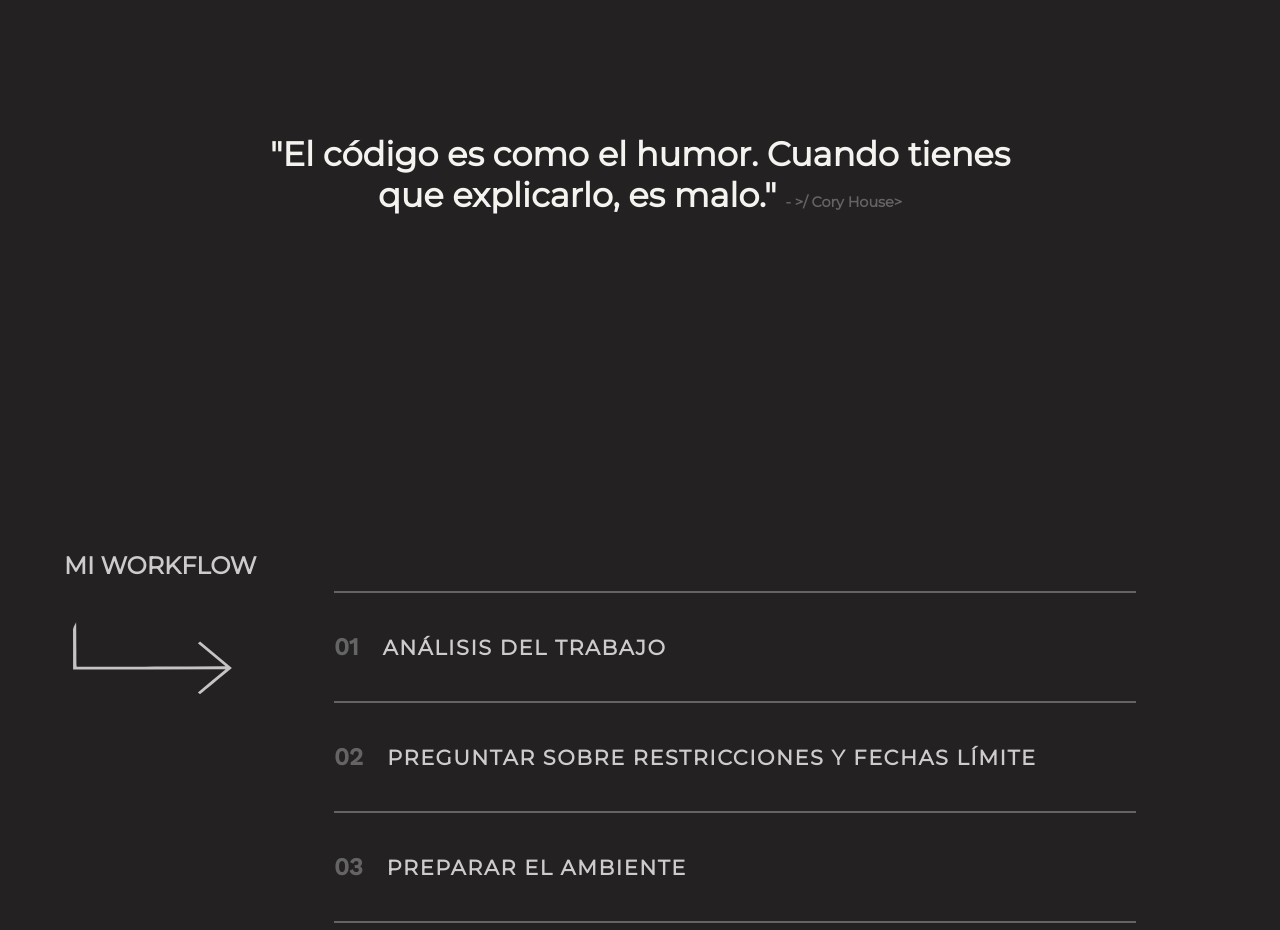
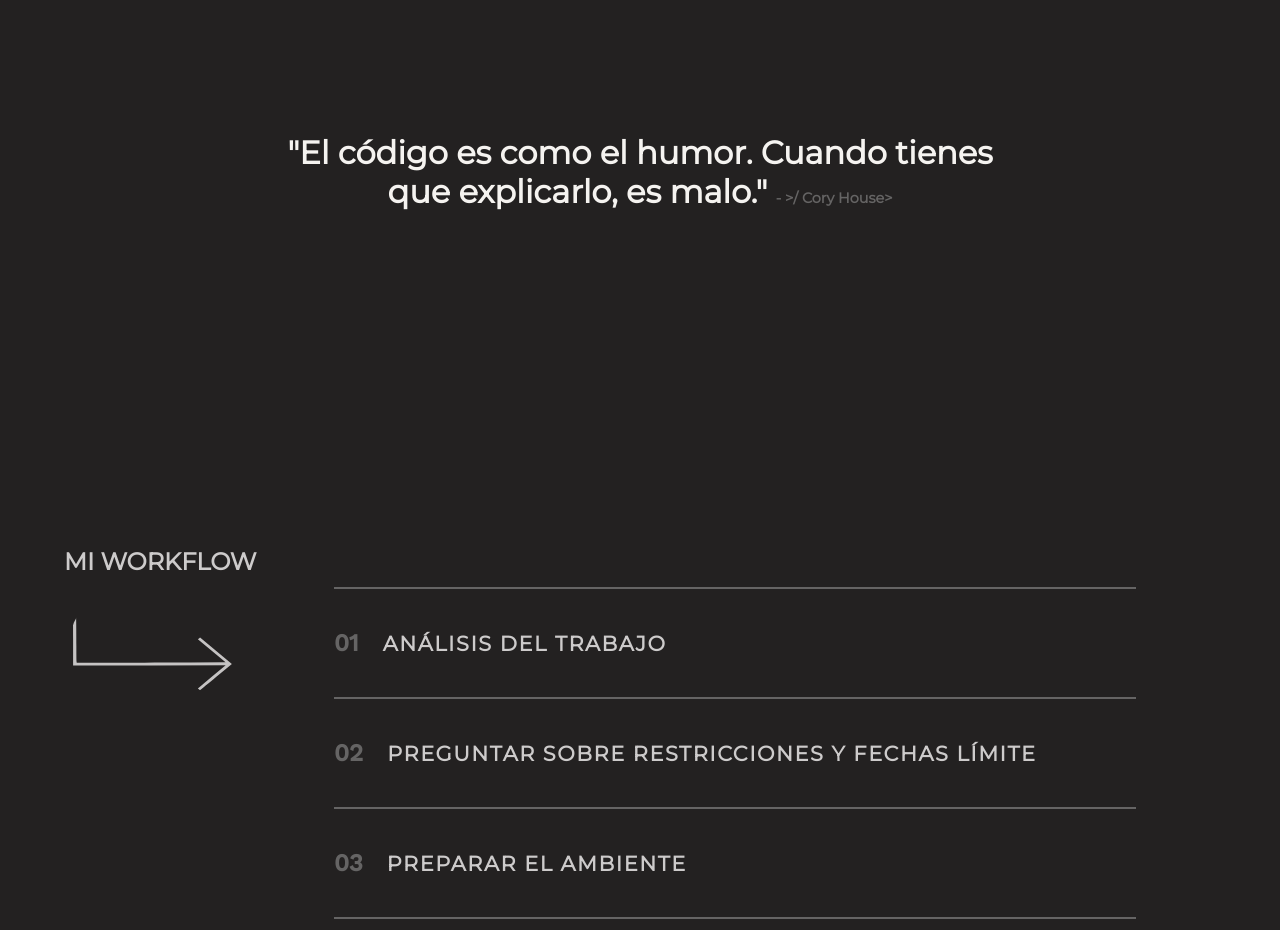
Before and after one commit to valentinpate/portfolio, a plain HTML site: page index.html in a window 1280 px wide. Shown: the part 2880-3810 px from the top of the page. Drawn offline with nearby package versions, Linux system fonts and the light colour scheme.

Commit message:
cambio font size phrase h2

```diff
--- a/css/estilo.css
+++ b/css/estilo.css
@@ -121,7 +121,7 @@ nav a{
 
 .contenedorPhrase h2{
     color:#f5f3f0;
-    font-size:2.1rem;
+    font-size:2rem;
 }
 
 /* .contenedorPhrase h5{
```
